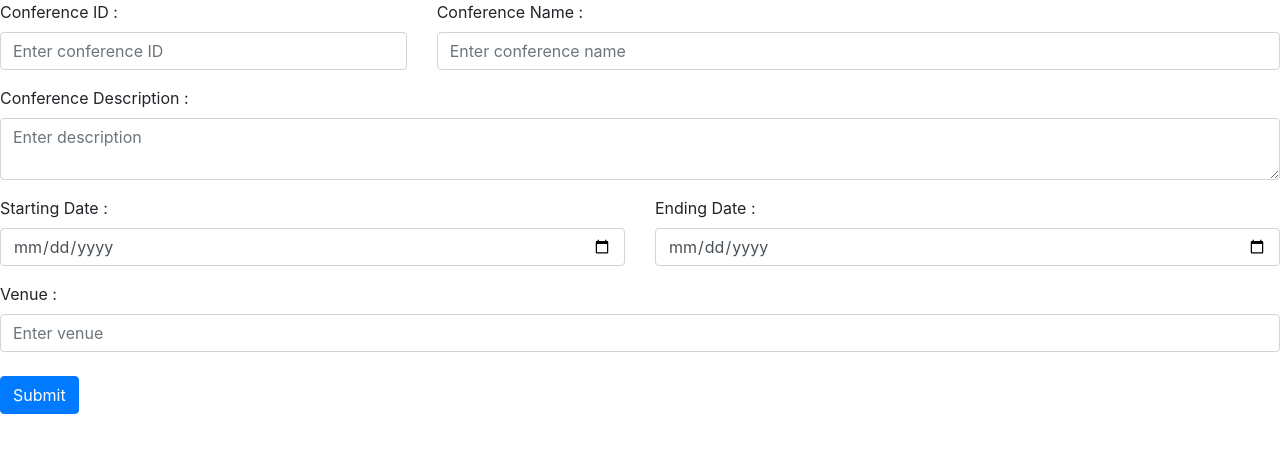
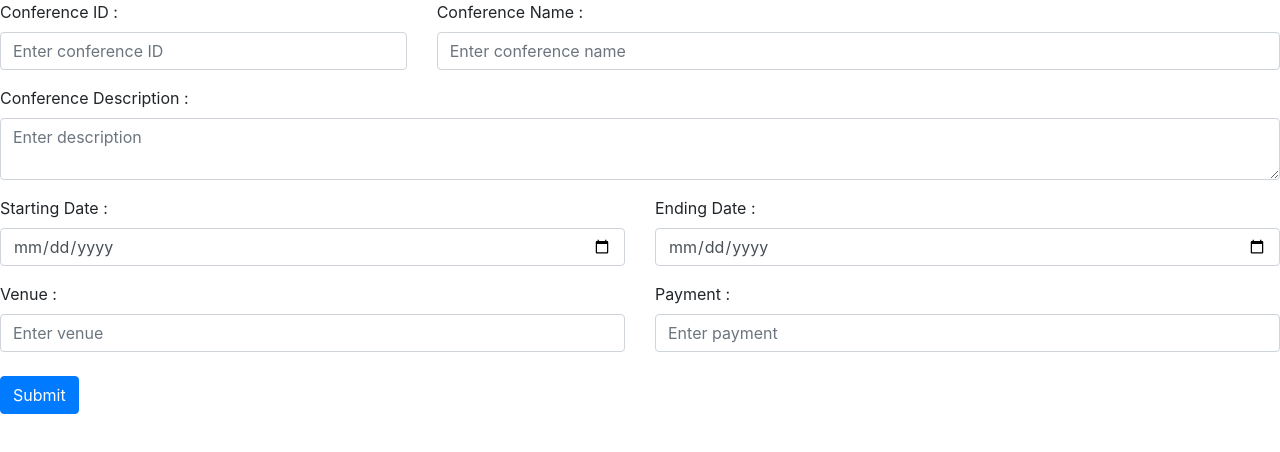
Before and after one commit to MininduKothalawala/AFProject-FrontEnd, a React (Create React App) app: page /addConference in a window 1280 px wide. Shown: the top 452 px of the page. Built offline with nearby package versions, Linux system fonts and the light colour scheme; the HTML template or start-up script is replaced by a standard one.

Commit message:
Added new attribute as Payment

```diff
--- a/src/Components/AdminDashboard/Conference/Conference.css
+++ b/src/Components/AdminDashboard/Conference/Conference.css
@@ -27,7 +27,7 @@
 /*600px and up*/
 @media only screen and (min-width: 600px) {
     .main-div {
-        height: 800px;
+        height: 500px;
     }
 
     .conference-btn-group {
@@ -39,7 +39,7 @@
 /*768px and up*/
 @media only screen and (min-width: 768px) {
     .main-div {
-        height: 700px;
+        height: 500px;
     }
 
     .conference-btn-group {
@@ -51,7 +51,7 @@
 /*992px and up*/
 @media only screen and (min-width: 992px) {
     .main-div {
-        height: 800px;
+        height: 600px;
     }
 
     .conference-btn-group {
@@ -63,7 +63,7 @@
 /*1200px and up*/
 @media only screen and (min-width: 1200px) {
     .main-div {
-        height: 500px;
+        height: 600px;
     }
 
     .conference-btn-group {
--- a/src/Components/AdminDashboard/Conference/List-ApprovedConferenceDetails.Component.js
+++ b/src/Components/AdminDashboard/Conference/List-ApprovedConferenceDetails.Component.js
@@ -14,16 +14,15 @@ const Conference = props => (
         <td style={{verticalAlign: 'middle'}}>
             <Badge variant="success" className={"px-3 py-2"} >APPROVED</Badge>
         </td>
+        { props.loggedUser === 'admin' &&
         <td className={"text-center"} style={{verticalAlign: 'middle'}}>
             { props.conference.status === 'Approved' &&
-                <>
-                    { props.loggedUser === 'admin' &&
-                        <Button variant={"secondary"} type={"submit"} style={{fontWeight: '400'}}
-                            onClick={() => props.cancel(props.conference.id, props.conference.conferenceName)}>Cancel</Button>
-                    }
-                </>
+
+            <Button variant={"secondary"} type={"submit"} style={{fontWeight: '400'}}
+                    onClick={() => props.cancel(props.conference.id, props.conference.conferenceName)}>Cancel</Button>
             }
         </td>
+        }
     </tr>
 )
 
@@ -58,14 +57,14 @@ class ListApprovedConferenceDetailsComponent extends Component {
         })
     }
 
-    cancel = (cid, name) => {
+    cancel = (cid, conferenceName) => {
 
         //for the email
         const id = cid;
         const mailSubject = "Cancelled Conference Notification" ;
         const mailBody = "Dear Participant,\n\n" +
             "We regret to inform you that the following conference " +
-            "\"" + name + "\" " + " has been cancelled by due to an unavoidable reason.\n\n" +
+            "\"" + conferenceName + "\" " + " has been cancelled by due to an unavoidable reason.\n\n" +
             "Your payments will be refund withing 2-3 business days.\n" +
             "Regards,\n" +
             "ICAF Support Team";
@@ -121,7 +120,6 @@ class ListApprovedConferenceDetailsComponent extends Component {
 
     }
 
-
     render() {
         return(
             <div>
@@ -135,7 +133,9 @@ class ListApprovedConferenceDetailsComponent extends Component {
                         <th className={"text-center"}>Ending Date</th>
                         <th className={"text-center"}>Venue</th>
                         <th className={"text-center"}>Status</th>
+                        {this.state.loggedUser === 'admin' &&
                         <th className={"text-center"}>Cancel</th>
+                        }
                     </tr>
                     </thead>
 
--- a/src/Components/Editor/Add-ConferenceDetails.Component.js
+++ b/src/Components/Editor/Add-ConferenceDetails.Component.js
@@ -24,6 +24,7 @@ class AddConferenceDetailsComponent extends Component{
             startingDate : '',
             endingDate: '',
             venue : '',
+            payment: '',
             status :'Pending',  //initial state is 'pending'
             daylimit: moment().add(10, "days").format('YYYY-MM-DD')
         }
@@ -52,14 +53,22 @@ class AddConferenceDetailsComponent extends Component{
             startingDate : e.target.value
         });
     }
+
     onChangeEndingDate(e){
         this.setState({
             endingDate : e.target.value
         });
     }
+
     onChangeVenue(e){
         this.setState({
             venue : e.target.value
+        });
+    }
+
+    onChangePayment(e){
+        this.setState({
+            payment : e.target.value
         });
     }
 
@@ -67,13 +76,14 @@ class AddConferenceDetailsComponent extends Component{
         e.preventDefault();
 
         const conferences = {
-            id: this.state.id,
+            id: this.state.id.toUpperCase(),
             conferenceName: this.state.conferenceName,
             description: this.state.description,
             startingDate: moment(this.state.startingDate).format('YYYY-MM-DD'),
             endingDate: moment(this.state.endingDate).format('YYYY-MM-DD'),
             venue: this.state.venue,
             status: this.state.status,
+            payment: this.state.payment,
         }
 
         console.log(conferences);
@@ -173,6 +183,8 @@ class AddConferenceDetailsComponent extends Component{
                             </div>
 
                             <div className = "form-group">
+                                <Row>
+                                    <Col>
                                         <label>Venue : </label>
                                         <input type = "text"
                                                required
@@ -181,6 +193,18 @@ class AddConferenceDetailsComponent extends Component{
                                                onChange = {this.onChangeVenue}
                                                placeholder={"Enter venue"}
                                         />
+                                    </Col>
+                                    <Col>
+                                        <label>Payment : </label>
+                                        <input type = "text"
+                                               required
+                                               className = "form-control"
+                                               value = {this.state.payment}
+                                               onChange = {this.onChangePayment}
+                                               placeholder={"Enter payment"}
+                                        />
+                                    </Col>
+                                </Row>
                             </div>
 
                             <div className={"my-4"}>
```
Lines whose indentation alone changed are shown as unchanged.
